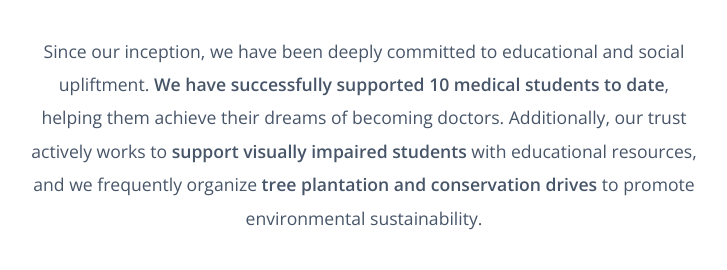
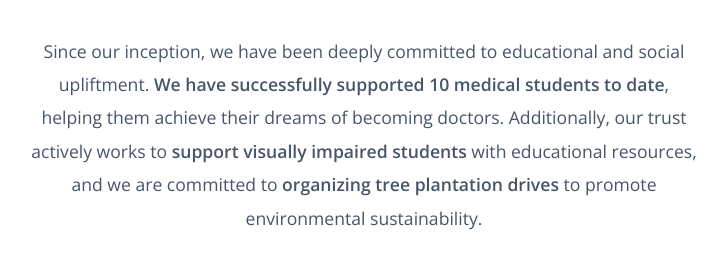
Before and after one commit to nihalkorgaonkar/vbktrust-scholarship-portal, a React (Vite) app: page /about in a window 1280 px wide. Shown: the part 1063-1333 px from the top of the page, without its empty margins (276-1003 px from the left). Built offline with nearby package versions, Linux system fonts and the light colour scheme; no server answers.

Commit message:
Update About page wording for tree plantation drives

```diff
--- a/src/pages/AboutPage.jsx
+++ b/src/pages/AboutPage.jsx
@@ -43,8 +43,8 @@ const AboutPage = () => {
               Since our inception, we have been deeply committed to educational and social upliftment.
               <strong> We have successfully supported 10 medical students to date</strong>, helping them achieve
               their dreams of becoming doctors. Additionally, our trust actively works to <strong>support
-              visually impaired students</strong> with educational resources, and we frequently organize
-              <strong> tree plantation and conservation drives</strong> to promote environmental sustainability.
+              visually impaired students</strong> with educational resources, and we are committed to
+              <strong> organizing tree plantation drives</strong> to promote environmental sustainability.
             </p>
           </div>
         </section>
```
